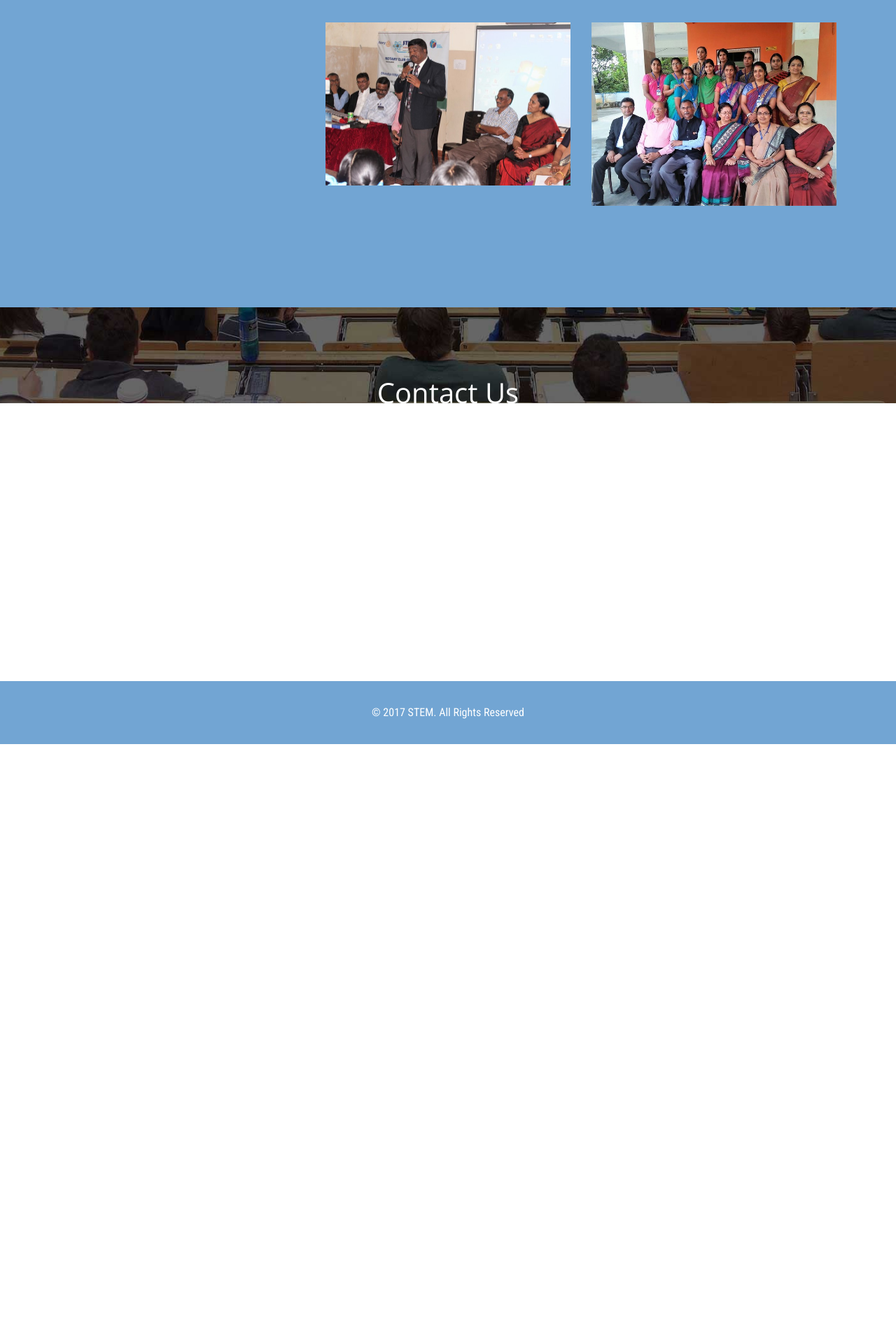
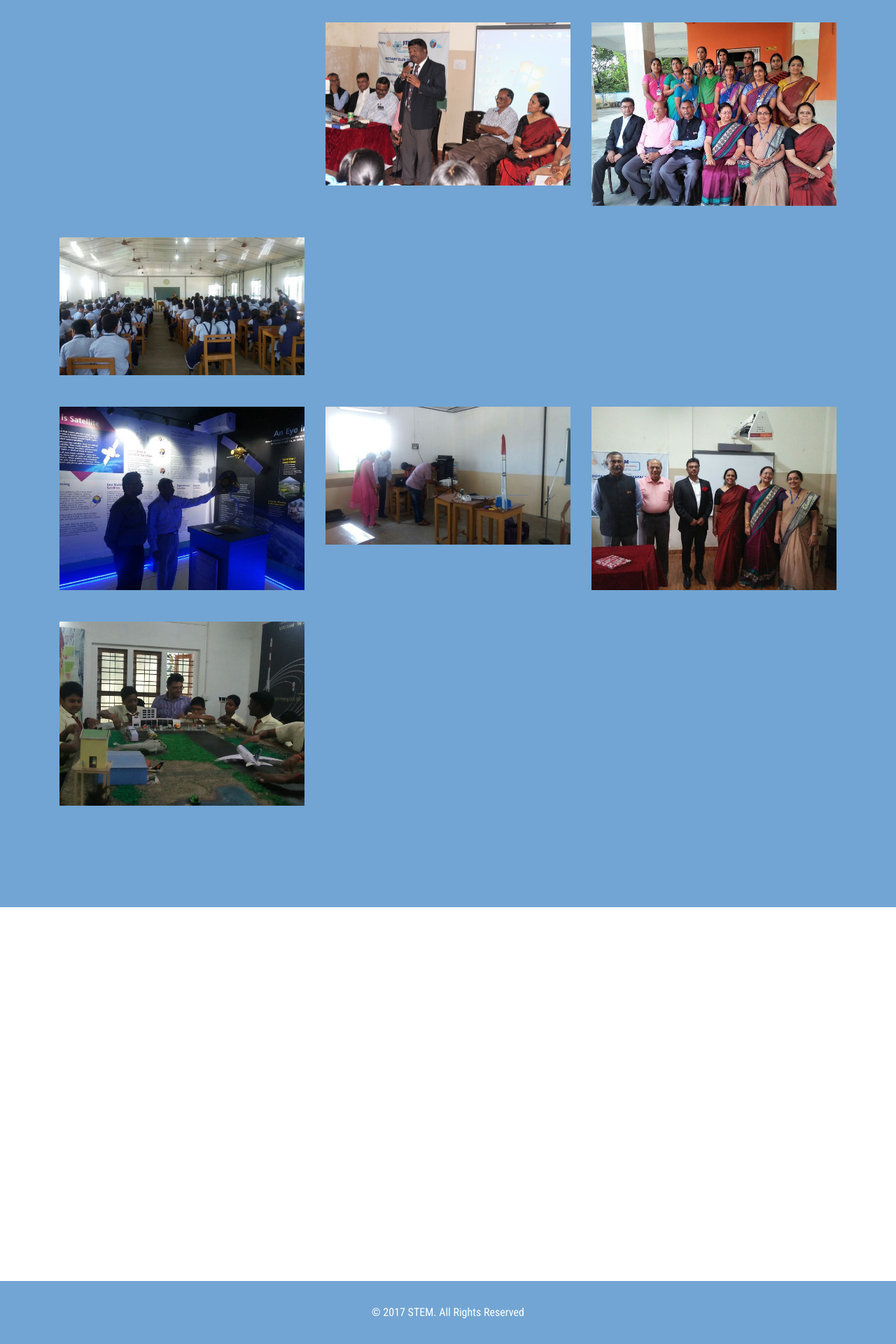
Before and after one commit to dhanyacm/stem, a Jekyll site: the page built from gallery.html, in a window 1280 px wide. Shown: the part 1087-3007 px from the top of the page at 70% size. Built offline with Jekyll 4.4.1, drawn with Linux system fonts in a browser that asks for light colours; a script that is not in the unit is left out; before the commit the page ends 2150 px from its top, so only the background shows below that.

Commit message:
Update gallery.html

```diff
--- a/gallery.html
+++ b/gallery.html
@@ -115,6 +115,66 @@ gallery: true
 			</a>
 		</div>
 
+		<div class="col-lg-4 col-md-4 col-sm-4 gallery-agile1 slideanim filter TEACHERS">
+			<a href="images/portfolio/port8.jpg" class="lightninBox" data-lb-group="1">
+				<div class="hover15 column">
+					<div>
+						<figure>
+							<img src="images/portfolio/port9.jpg" alt="w3layouts" class="img-responsive"/>
+						</figure>
+					</div>
+				</div>
+			</a>
+		</div>
+
+		<div class="clearfix"></div>
+
+			<div class="col-lg-4 col-md-4 col-sm-4 gallery-agile1 filter ROBOTIC">
+			<a href="images/portfolio/port1.jpg" class="lightninBox" data-lb-group="1">
+				<div class="hover15 column">
+					<div>
+						<figure>
+							<img src="images/portfolio/port10.jpg" alt="w3layouts" class="img-responsive"/>
+						</figure>
+					</div>
+				</div>
+			</a>
+		</div>
+		<div class="col-lg-4 col-md-4 col-sm-4 gallery-agile1 filter ROBOTIC">
+			<a href="images/portfolio/port2.jpg" class="lightninBox" data-lb-group="1">
+				<div class="hover15 column">
+					<div>
+						<figure>
+							<img src="images/portfolio/port11.jpg" alt="w3layouts" class="img-responsive"/>
+						</figure>
+					</div>
+				</div>
+			</a>
+		</div>
+		<div class="col-lg-4 col-md-4 col-sm-4 gallery-agile1 filter ROBOTIC">
+			<a href="images/portfolio/port3.jpg" class="lightninBox" data-lb-group="1">
+				<div class="hover15 column">
+					<div>
+						<figure>
+							<img src="images/portfolio/port12.jpg" alt="w3layouts" class="img-responsive"/>
+						</figure>
+					</div>
+				</div>
+			</a>
+		</div>
+		<div class="clearfix"></div>
+
+		<div class="col-lg-4 col-md-4 col-sm-4 gallery-agile1 filter ROBOTIC">
+			<a href="images/portfolio/port3.jpg" class="lightninBox" data-lb-group="1">
+				<div class="hover15 column">
+					<div>
+						<figure>
+							<img src="images/portfolio/port13.jpg" alt="w3layouts" class="img-responsive"/>
+						</figure>
+					</div>
+				</div>
+			</a>
+		</div>
 		<div class="clearfix"></div>
 	</div>
 </section>
```
